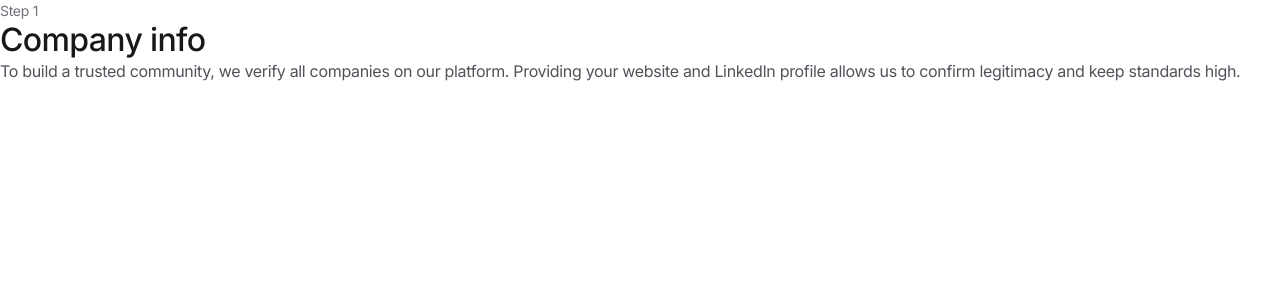
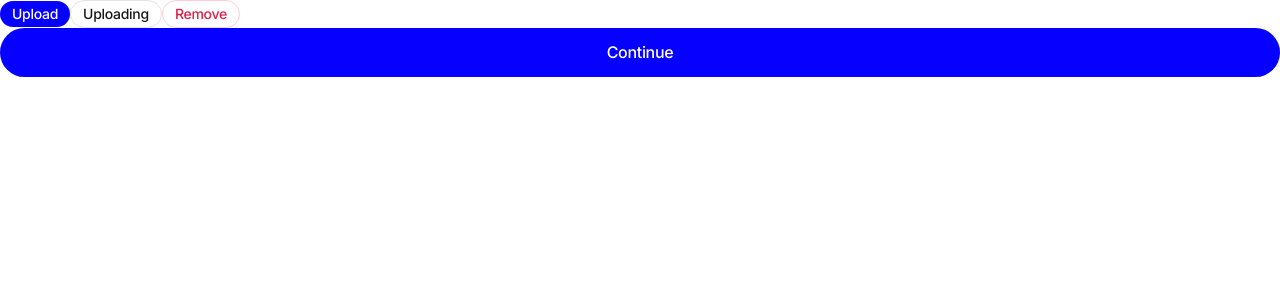
Before and after one commit to Fredobumma/hiry-assignment, a Next.js app: page /company-onboarding in a window 1280 px wide. Shown: the top 300 px of the page. Built offline with nearby package versions, Linux system fonts and the light colour scheme.

Commit message:
--feat:: buttons and badges

```diff
--- a/app/company-onboarding/layout.tsx
+++ b/app/company-onboarding/layout.tsx
@@ -5,17 +5,30 @@ export default function Layout({
 }>) {
 	return (
 		<main>
-			<p className="text-step text-sm leading-subheading tracking-step">
-				Step 1
-			</p>
-			<h1 className="font-medium text-heading leading-heading tracking-heading">
-				Company info
-			</h1>
-			<p className="text-subheading leading-subheading tracking-subheading">
-				To build a trusted community, we verify all companies on our platform.
-				Providing your website and LinkedIn profile allows us to confirm
-				legitimacy and keep standards high.
-			</p>
+			<button
+				type="button"
+				className="bg-secondary font-medium leading-button py-1 px-3 rounded-button text-white text-sm tracking-step hover:bg-primary transition ease-in-out duration-500"
+			>
+				Upload
+			</button>
+			<button
+				type="button"
+				className="border border-noColor font-medium leading-button py-1 px-3 rounded-button text-sm tracking-step hover:bg-secondary hover:text-white hover:border-secondary transition ease-in-out duration-500"
+			>
+				Uploading
+			</button>
+			<button
+				type="button"
+				className="border border-remove font-medium leading-button py-1 px-3 rounded-button text-remove text-sm tracking-step hover:bg-remove hover:text-white hover:border-remove transition ease-in-out duration-500"
+			>
+				Remove
+			</button>
+			<button
+				type="submit"
+				className="bg-secondary font-medium leading-button tracking-subheading p-3.5 rounded-button text-white w-full hover:bg-primary transition ease-in-out duration-500"
+			>
+				Continue
+			</button>
 			{children}
 		</main>
 	);
--- a/tailwind.config.ts
+++ b/tailwind.config.ts
@@ -8,10 +8,19 @@ export default {
 	],
 	theme: {
 		extend: {
+			borderRadius: {
+				button: "100px",
+			},
+			borderColor: {
+				remove: "#FECDD3",
+			},
 			colors: {
 				primary: "#18181B",
 				step: "#71717A",
 				subheading: "#52525B",
+				secondary: "#0500FF",
+				noColor: "#E4E4E7",
+				remove: "#E11D48",
 			},
 			fontSize: {
 				heading: "32px",
@@ -23,6 +32,7 @@ export default {
 			},
 			lineHeight: {
 				heading: "120%",
+				button: "130%",
 				subheading: "150%",
 			},
 			maxWidth: {
```
